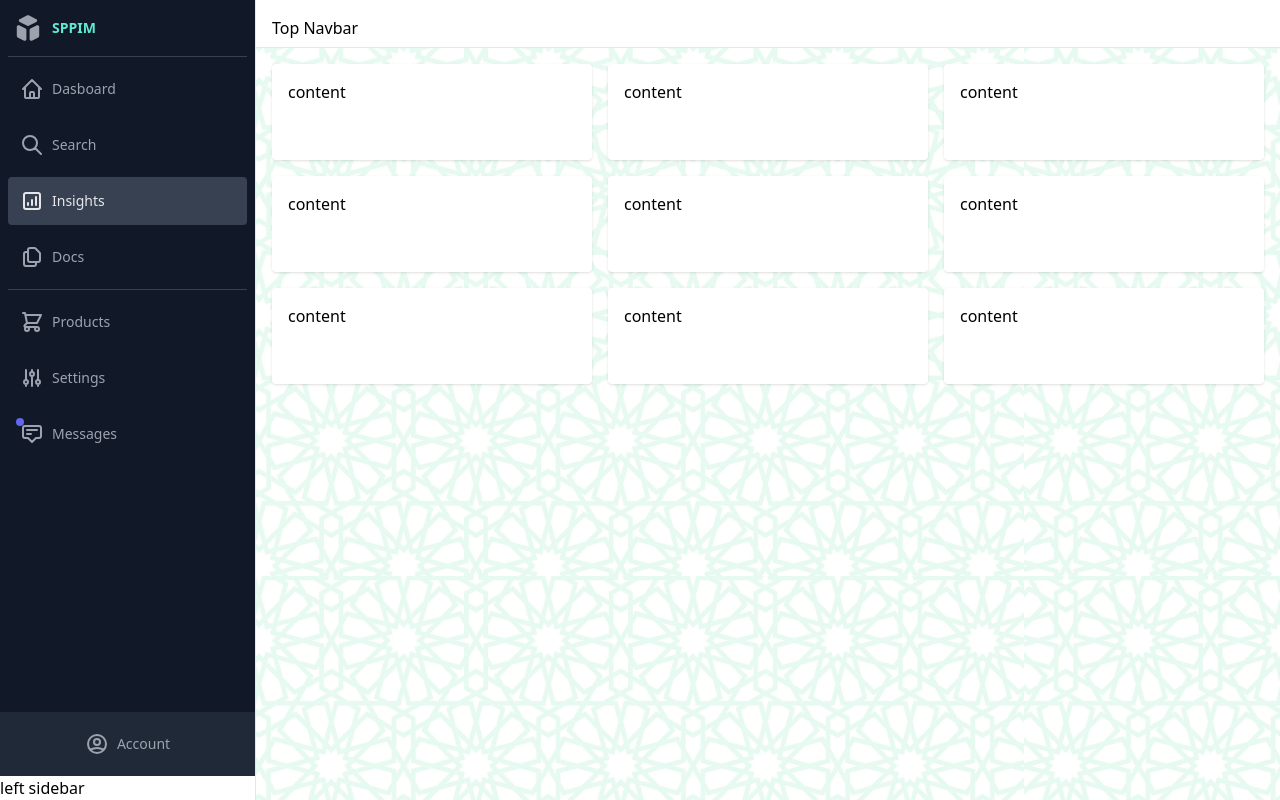
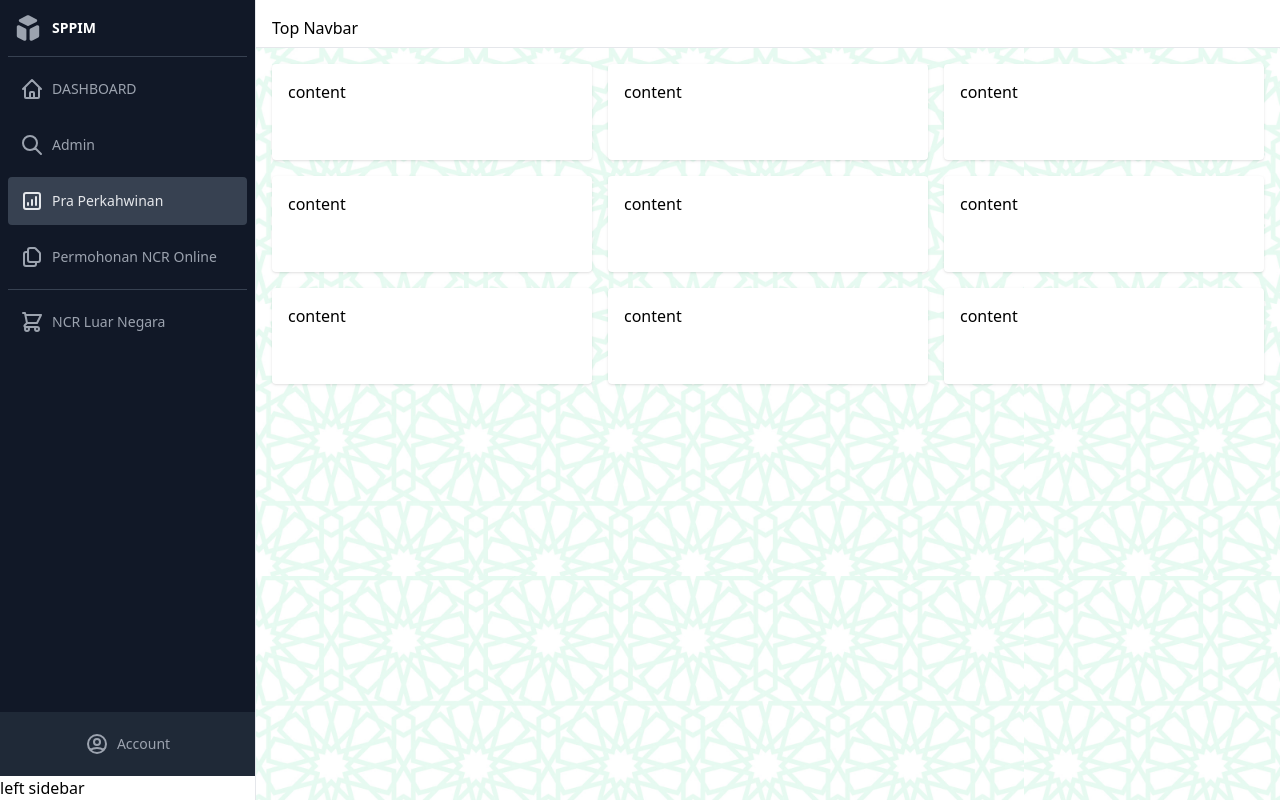
Before and after one commit to mattot-the-builder/sppim-ui, a website built with Vite: page index.html in a window 1280 px wide. Built offline with nearby package versions, Linux system fonts and the light colour scheme.

Commit message:
Edited menu

```diff
--- a/index.html
+++ b/index.html
@@ -24,7 +24,7 @@
                 d="M11 17a1 1 0 001.447.894l4-2A1 1 0 0017 15V9.236a1 1 0 00-1.447-.894l-4 2a1 1 0 00-.553.894V17zM15.211 6.276a1 1 0 000-1.788l-4.764-2.382a1 1 0 00-.894 0L4.789 4.488a1 1 0 000 1.788l4.764 2.382a1 1 0 00.894 0l4.764-2.382zM4.447 8.342A1 1 0 003 9.236V15a1 1 0 00.553.894l4 2A1 1 0 009 17v-5.764a1 1 0 00-.553-.894l-4-2z"
               />
             </svg>
-            <span class="ml-2 text-sm font-bold text-teal-300">SPPIM</span>
+            <span class="ml-2 text-sm font-bold text-white">SPPIM</span>
           </a>
           <div class="w-full px-2">
             <div
@@ -48,7 +48,7 @@
                     d="M3 12l2-2m0 0l7-7 7 7M5 10v10a1 1 0 001 1h3m10-11l2 2m-2-2v10a1 1 0 01-1 1h-3m-6 0a1 1 0 001-1v-4a1 1 0 011-1h2a1 1 0 011 1v4a1 1 0 001 1m-6 0h6"
                   />
                 </svg>
-                <span class="ml-2 text-sm font-medium">Dasboard</span>
+                <span class="ml-2 text-sm font-medium">DASHBOARD</span>
               </a>
               <a
                 class="flex items-center w-full h-12 px-3 mt-2 rounded hover:bg-gray-700 hover:text-gray-300"
@@ -68,7 +68,7 @@
                     d="M21 21l-6-6m2-5a7 7 0 11-14 0 7 7 0 0114 0z"
                   />
                 </svg>
-                <span class="ml-2 text-sm font-medium">Search</span>
+                <span class="ml-2 text-sm font-medium">Admin</span>
               </a>
               <a
                 class="flex items-center w-full h-12 px-3 mt-2 text-gray-200 bg-gray-700 rounded"
@@ -88,7 +88,7 @@
                     d="M16 8v8m-4-5v5m-4-2v2m-2 4h12a2 2 0 002-2V6a2 2 0 00-2-2H6a2 2 0 00-2 2v12a2 2 0 002 2z"
                   />
                 </svg>
-                <span class="ml-2 text-sm font-medium">Insights</span>
+                <span class="ml-2 text-sm font-medium">Pra Perkahwinan</span>
               </a>
               <a
                 class="flex items-center w-full h-12 px-3 mt-2 rounded hover:bg-gray-700 hover:text-gray-300"
@@ -108,7 +108,7 @@
                     d="M8 7v8a2 2 0 002 2h6M8 7V5a2 2 0 012-2h4.586a1 1 0 01.707.293l4.414 4.414a1 1 0 01.293.707V15a2 2 0 01-2 2h-2M8 7H6a2 2 0 00-2 2v10a2 2 0 002 2h8a2 2 0 002-2v-2"
                   />
                 </svg>
-                <span class="ml-2 text-sm font-medium">Docs</span>
+                <span class="ml-2 text-sm font-medium">Permohonan NCR Online</span>
               </a>
             </div>
             <div
@@ -132,50 +132,7 @@
                     d="M3 3h2l.4 2M7 13h10l4-8H5.4M7 13L5.4 5M7 13l-2.293 2.293c-.63.63-.184 1.707.707 1.707H17m0 0a2 2 0 100 4 2 2 0 000-4zm-8 2a2 2 0 11-4 0 2 2 0 014 0z"
                   />
                 </svg>
-                <span class="ml-2 text-sm font-medium">Products</span>
-              </a>
-              <a
-                class="flex items-center w-full h-12 px-3 mt-2 rounded hover:bg-gray-700 hover:text-gray-300"
-                href="#"
-              >
-                <svg
-                  class="w-6 h-6 stroke-current"
-                  xmlns="http://www.w3.org/2000/svg"
-                  fill="none"
-                  viewBox="0 0 24 24"
-                  stroke="currentColor"
-                >
-                  <path
-                    stroke-linecap="round"
-                    stroke-linejoin="round"
-                    stroke-width="2"
-                    d="M12 6V4m0 2a2 2 0 100 4m0-4a2 2 0 110 4m-6 8a2 2 0 100-4m0 4a2 2 0 110-4m0 4v2m0-6V4m6 6v10m6-2a2 2 0 100-4m0 4a2 2 0 110-4m0 4v2m0-6V4"
-                  />
-                </svg>
-                <span class="ml-2 text-sm font-medium">Settings</span>
-              </a>
-              <a
-                class="relative flex items-center w-full h-12 px-3 mt-2 rounded hover:bg-gray-700 hover:text-gray-300"
-                href="#"
-              >
-                <svg
-                  class="w-6 h-6 stroke-current"
-                  xmlns="http://www.w3.org/2000/svg"
-                  fill="none"
-                  viewBox="0 0 24 24"
-                  stroke="currentColor"
-                >
-                  <path
-                    stroke-linecap="round"
-                    stroke-linejoin="round"
-                    stroke-width="2"
-                    d="M7 8h10M7 12h4m1 8l-4-4H5a2 2 0 01-2-2V6a2 2 0 012-2h14a2 2 0 012 2v8a2 2 0 01-2 2h-3l-4 4z"
-                  />
-                </svg>
-                <span class="ml-2 text-sm font-medium">Messages</span>
-                <span
-                  class="absolute top-0 left-0 w-2 h-2 mt-2 ml-2 bg-indigo-500 rounded-full"
-                ></span>
+                <span class="ml-2 text-sm font-medium">NCR Luar Negara</span>
               </a>
             </div>
           </div>
```
